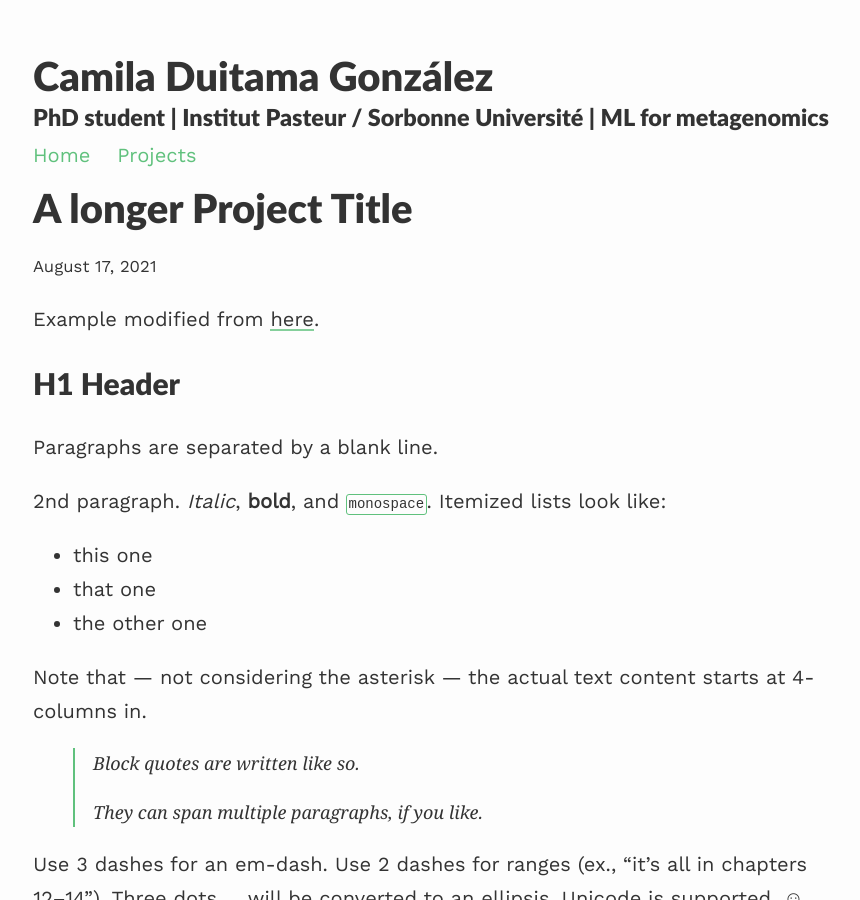
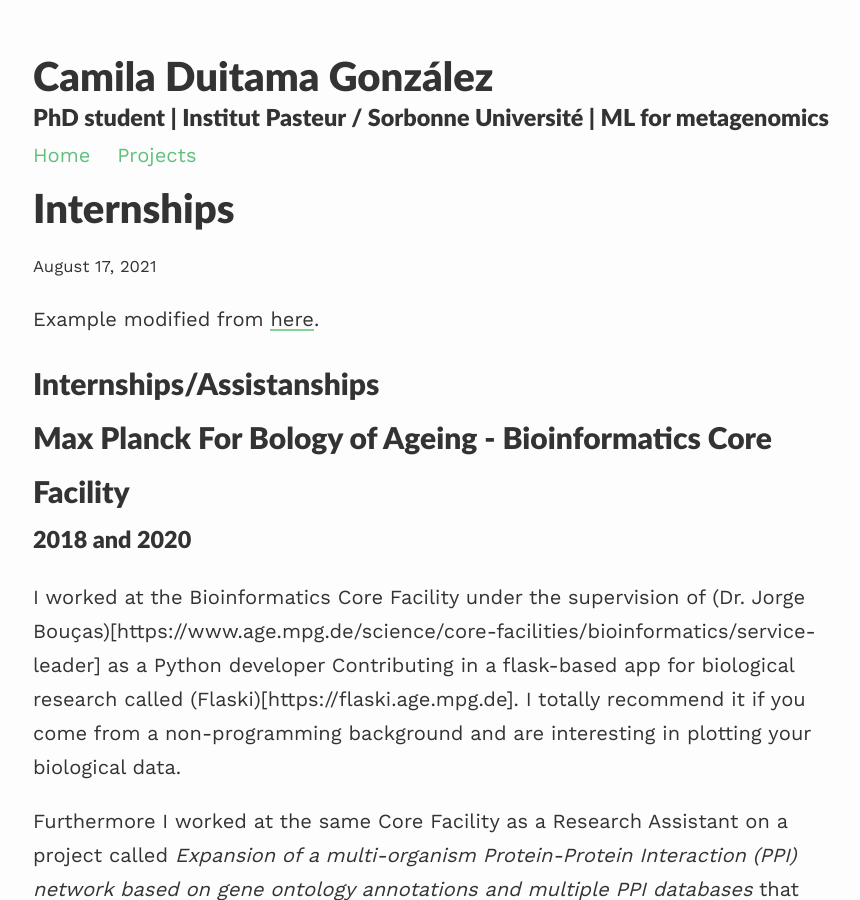
Before and after one commit to BioGeek/gradfolio, a Jekyll site: the page built from _projects/2_project.md, in a window 1280 px wide and 900 px high. Shown: the whole window, without its empty margins (207-1067 px from the left). Built offline with Jekyll 4.4.1, drawn with Linux system fonts in a browser that asks for light colours; nearby versions of some CDN libraries; formulas are drawn with MathJax 3; some of the changed text lies outside the part shown.

Commit message:
MPI experience added

```diff
--- a/_projects/2_project.md
+++ b/_projects/2_project.md
@@ -1,153 +1,32 @@
 ---
 layout: post
-title: A longer Project Title
-description: short project description
+title: Internships
+description: Experience in other research groups
 ---
 
 Example modified from [here](http://www.unexpected-vortices.com/sw/rippledoc/quick-markdown-example.html){:target="_blank"}.
 
-H1 Header
+Internships/Assistanships
 ============
 
-Paragraphs are separated by a blank line.
-
-2nd paragraph. *Italic*, **bold**, and `monospace`. Itemized lists
-look like:
-
-  * this one
-  * that one
-  * the other one
-
-Note that --- not considering the asterisk --- the actual text
-content starts at 4-columns in.
-
-> Block quotes are
-> written like so.
->
-> They can span multiple paragraphs,
-> if you like.
-
-Use 3 dashes for an em-dash. Use 2 dashes for ranges (ex., "it's all
-in chapters 12--14"). Three dots ... will be converted to an ellipsis.
-Unicode is supported. ☺
+Max Planck For Bology of Ageing - Bioinformatics Core Facility
+------------
+### 2018 and 2020 ###
 
 
-H2 Header
-------------
+I worked at the Bioinformatics Core Facility under the supervision of (Dr. Jorge Bouças)[https://www.age.mpg.de/science/core-facilities/bioinformatics/service-leader]
+as a Python developer Contributing in a flask-based app for biological research called (Flaski)[https://flaski.age.mpg.de].
+I totally recommend it if you come from a non-programming background and are interesting in plotting your biological data.
 
-Here's a numbered list:
-
- 1. first item
- 2. second item
- 3. third item
-
-Note again how the actual text starts at 4 columns in (4 characters
-from the left side). Here's a code sample:
-
-    # Let me re-iterate ...
-    for i in 1 .. 10 { do-something(i) }
-
-As you probably guessed, indented 4 spaces. By the way, instead of
-indenting the block, you can use delimited blocks, if you like:
-
-~~~
-define foobar() {
-    print "Welcome to flavor country!";
-}
-~~~
-
-(which makes copying & pasting easier). You can optionally mark the
-delimited block for Pandoc to syntax highlight it:
-
-~~~python
-import time
-# Quick, count to ten!
-for i in range(10):
-    # (but not *too* quick)
-    time.sleep(0.5)
-    print(i)
-~~~
+Furthermore I worked at the same Core Facility as a Research Assistant on a project
+called *Expansion of a multi-organism Protein-Protein Interaction (PPI) network based on gene ontology annotations
+and multiple PPI databases* that was presented at the Poster session of the [17th European Conference on Computational Biology (ECCB) in 2018](http://eccb18.org/posters-2/)
 
 
 
-### An h3 header ###
-
-Now a nested list:
-
- 1. First, get these ingredients:
-
-      * carrots
-      * celery
-      * lentils
-
- 2. Boil some water.
-
- 3. Dump everything in the pot and follow
-    this algorithm:
-
-        find wooden spoon
-        uncover pot
-        stir
-        cover pot
-        balance wooden spoon precariously on pot handle
-        wait 10 minutes
-        goto first step (or shut off burner when done)
-
-    Do not bump wooden spoon or it will fall.
-
-Notice again how text always lines up on 4-space indents (including
-that last line which continues item 3 above).
-
-Here's a link to [a website](http://foo.bar), to a [local
-doc](local-doc.html), and to a [section heading in the current
-doc](#an-h2-header). Here's a footnote [^1].
-
-[^1]: Some footnote text.
-
-Tables can look like this:
-
-| Header 1 | Header 2                   | Header 3 |
-|:--------:|:--------------------------:|:--------:|
-| data1a   | Data is longer than header | 1        |
-| d1b      | add a cell                 |          |
-| lorem    | ipsum                      | 3        |
-|          | empty outside cells        |          |
-| skip     |                            | 5        |
-| six      | Morbi purus                | 6        |
+Max Planck For Biochemisty - Computational Systems Biochemistry group
+------------
+### 2017 ###
 
 
-A horizontal rule follows.
-
-***
-
-Here's a definition list:
-
-apples
-  : Good for making applesauce.
-
-oranges
-  : Citrus!
-
-tomatoes
-  : There's no "e" in tomatoe.
-
-Again, text is indented 4 spaces. (Put a blank line between each
-term and  its definition to spread things out more.)
-
-Here's a "line block" (note how whitespace is honored):
-
-| Line one
-|   Line too
-| Line tree
-
-and images can be specified like so:
-
-![example image](https://images.unsplash.com/photo-1488190211105-8b0e65b80b4e?w=500&h=500&fit=crop "An exemplary image")
-
-Inline math equation: $\omega = d\phi / dt$. Display
-math should get its own line like so:
-
-$$I = \int \rho R^{2} dV$$
-
-And note that you can backslash-escape any punctuation characters
-which you wish to be displayed literally, ex.: \`foo\`, \*bar\*, etc.
+I worked for several months under the supervision of (Dr. Jürgen Cox)[https://www.biochem.mpg.de/cox] assisting on the bioinformatics core facility in NGS and proteomics data analysis.
```
Also changed, not shown: _projects/1_project.md (+5 -0 lines).
